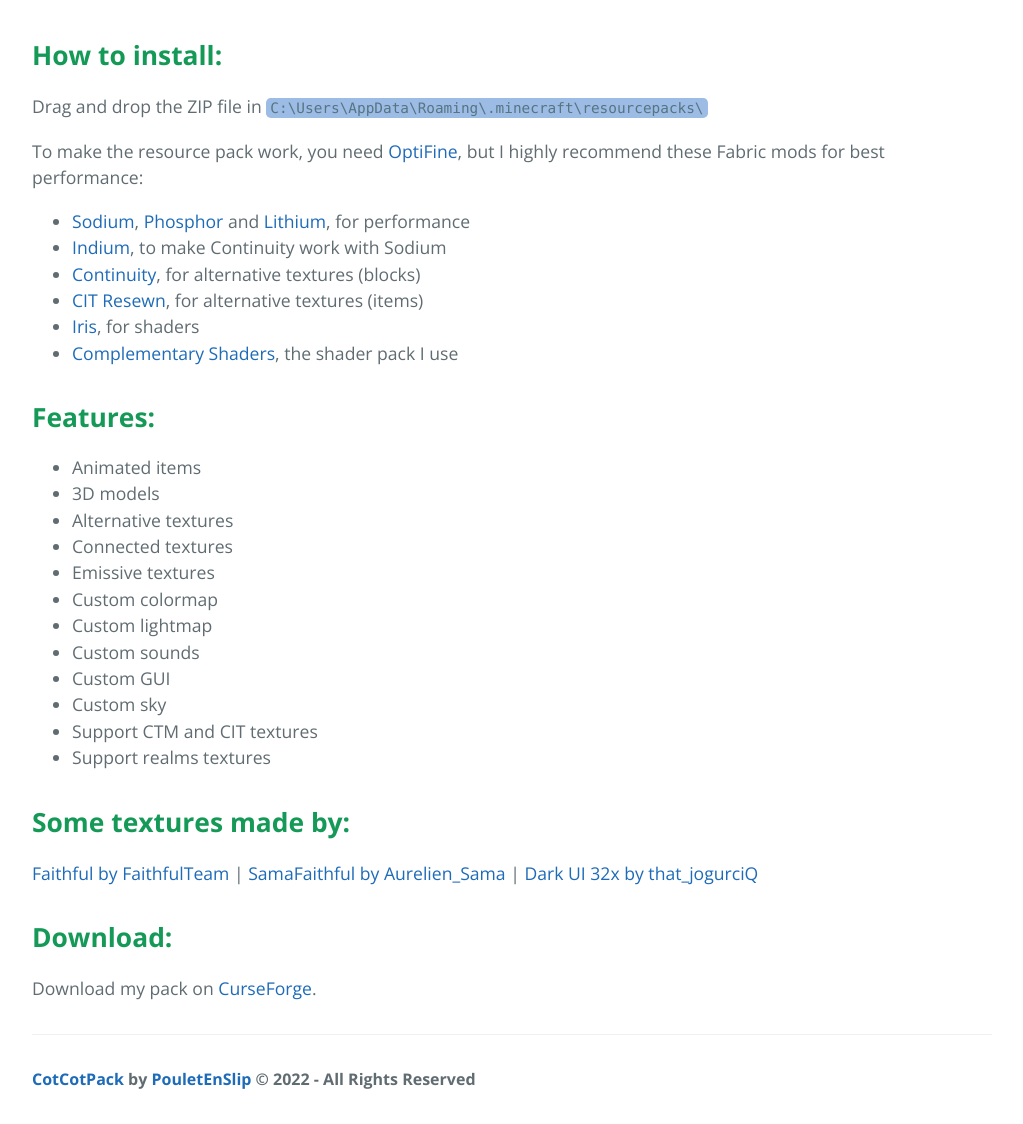
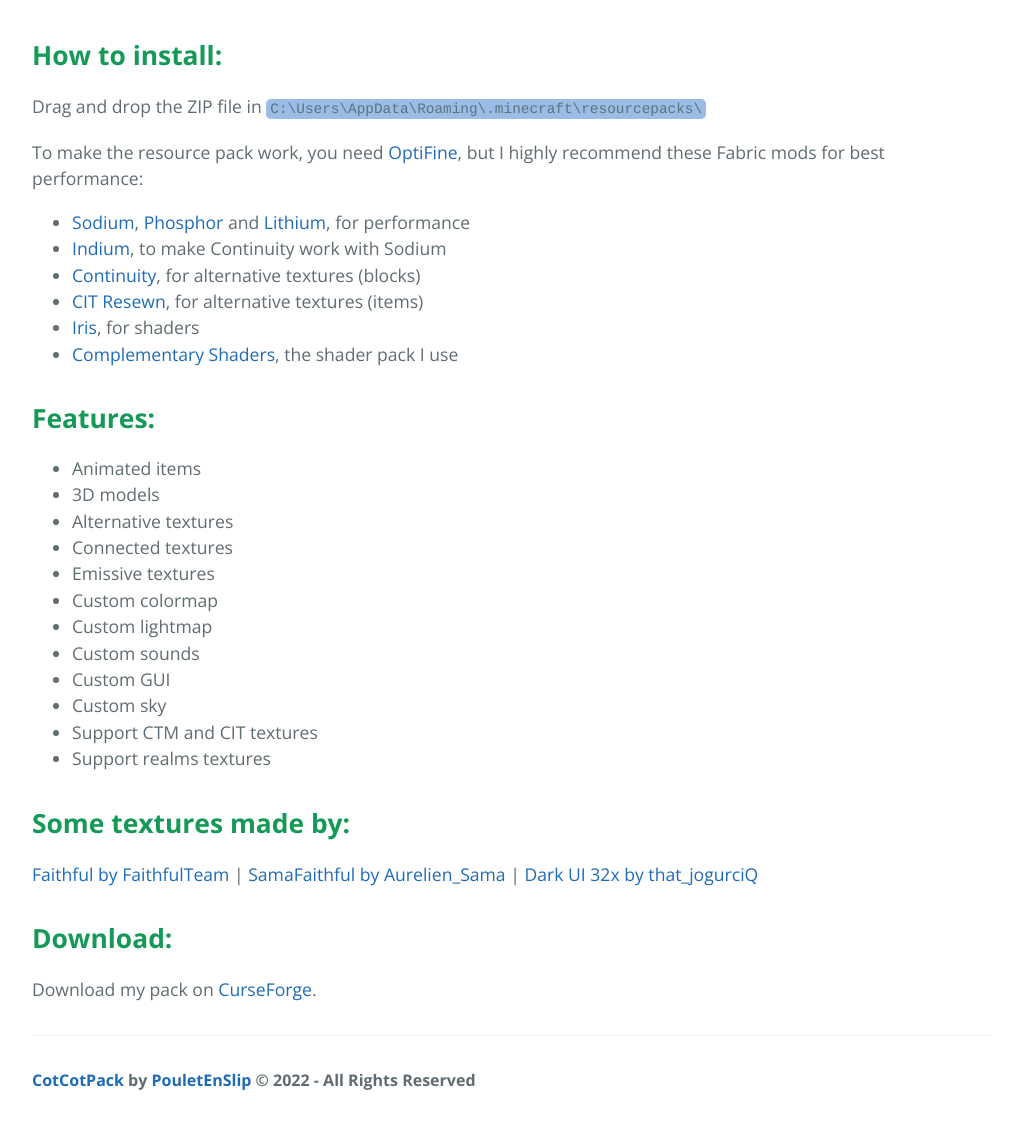
Before and after one commit to PouletEnSlip/pouletenslip.github.io, a Jekyll site: the page built from pages/cotcotpack/index.md, in a window 1280 px wide. Shown: the part 1292-2416 px from the top of the page, without its empty margins (128-1151 px from the left). Built offline with Jekyll 4.4.1, drawn with Linux system fonts in a browser that asks for light colours; comment, search, counter and statistics services are not loaded.

Commit message:
Update jekyll-theme-cayman.scss

```diff
--- a/_sass/jekyll-theme-cayman.scss
+++ b/_sass/jekyll-theme-cayman.scss
@@ -190,7 +190,7 @@
 
   code {
     padding: 2px 4px;
-    font-family: Consolas;
+    font-family: Courier;
     font-size: .9rem;
     color: #567482;
     background: #9dbce5;
@@ -201,7 +201,7 @@
     padding: 0.8rem;
     margin-top: 0;
     margin-bottom: 1rem;
-    font: 1rem Consolas;
+    font: 1rem Courier;
     color: #567482;
     word-wrap: normal;
     background: #9dbce5;
```
